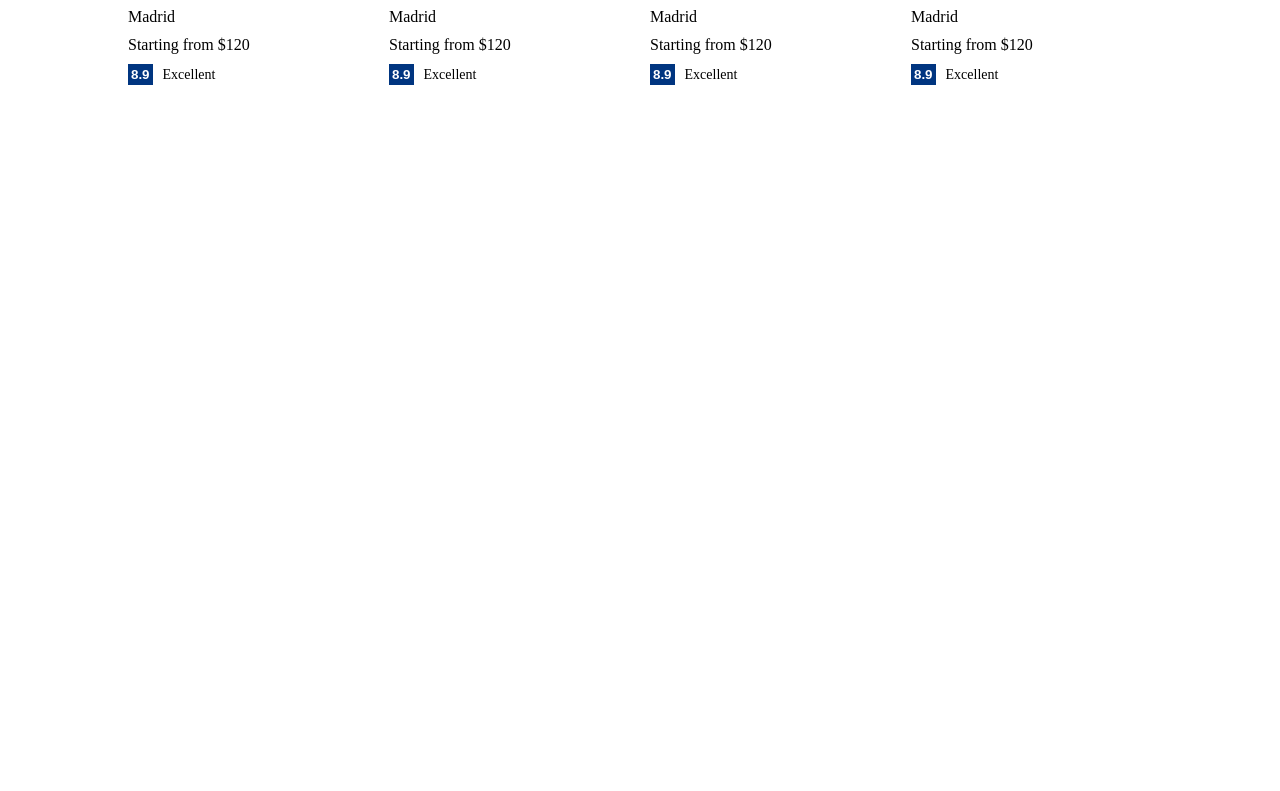
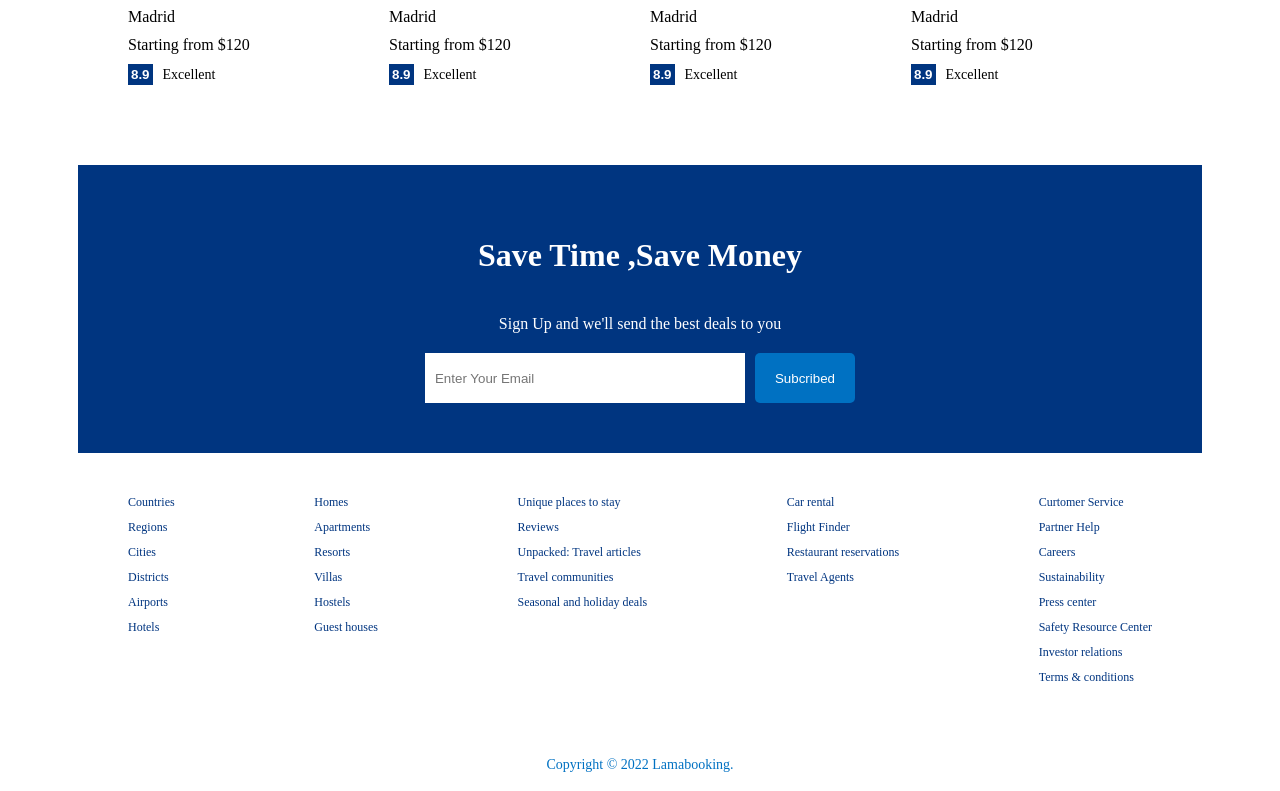
Before and after one commit to AAashik519/HotelBooking, a React (Create React App) app: page / in a window 1280 px wide. Shown: the part 1332-2123 px from the top of the page. Before the commit the page ends 1425 px from the top, so only its background shows below. Built offline with nearby package versions, Linux system fonts and the light colour scheme.

Commit message:
mail and footer design

```diff
--- /dev/null
+++ b/src/components/Footer/Footer.jsx
@@ -0,0 +1,52 @@
+import React from 'react'
+import './footer.css'
+const Footer = () => {
+  return (
+    <div className="footer">
+    <div className="fLists">
+      <ul className="fList">
+        <li className="fListItem">Countries</li>
+        <li className="fListItem">Regions</li>
+        <li className="fListItem">Cities</li>
+        <li className="fListItem">Districts</li>
+        <li className="fListItem">Airports</li>
+        <li className="fListItem">Hotels</li>
+      </ul>
+      <ul className="fList">
+        <li className="fListItem">Homes </li>
+        <li className="fListItem">Apartments </li>
+        <li className="fListItem">Resorts </li>
+        <li className="fListItem">Villas</li>
+        <li className="fListItem">Hostels</li>
+        <li className="fListItem">Guest houses</li>
+      </ul>
+      <ul className="fList">
+        <li className="fListItem">Unique places to stay </li>
+        <li className="fListItem">Reviews</li>
+        <li className="fListItem">Unpacked: Travel articles </li>
+        <li className="fListItem">Travel communities </li>
+        <li className="fListItem">Seasonal and holiday deals </li>
+      </ul>
+      <ul className="fList">
+        <li className="fListItem">Car rental </li>
+        <li className="fListItem">Flight Finder</li>
+        <li className="fListItem">Restaurant reservations </li>
+        <li className="fListItem">Travel Agents </li>
+      </ul>
+      <ul className="fList">
+        <li className="fListItem">Curtomer Service</li>
+        <li className="fListItem">Partner Help</li>
+        <li className="fListItem">Careers</li>
+        <li className="fListItem">Sustainability</li>
+        <li className="fListItem">Press center</li>
+        <li className="fListItem">Safety Resource Center</li>
+        <li className="fListItem">Investor relations</li>
+        <li className="fListItem">Terms & conditions</li>
+      </ul>
+    </div>
+    <div className="fText">Copyright © 2022 Lamabooking.</div>
+  </div>
+  )
+}
+
+export default Footer
--- /dev/null
+++ b/src/components/Footer/footer.css
@@ -0,0 +1,27 @@
+.footer{
+    width: 100%;
+    max-width: 1024px;
+    font-size: 12px;
+}
+.fLists{
+    width: 100%;
+    display: flex;
+    justify-content: space-between;
+    margin-bottom: 50px;
+}
+.fList{
+    list-style: none;
+    padding: 0;
+}
+.fListItem{
+    margin-bottom: 10px;
+    color: #003580;
+    cursor: pointer;
+}
+
+.fText{
+margin-bottom: 10px;
+text-align: center;
+font-size: 14px;
+color: #0071c2;
+}
--- /dev/null
+++ b/src/components/MailList/MailList.jsx
@@ -0,0 +1,16 @@
+import React from 'react'
+import './mailList.css'
+const MailList = () => {
+  return (
+    <div className='mailList'>
+      <h1 className="mailTitle">Save Time ,Save Money</h1>
+      <span className='mailDesc'>Sign Up and we'll send the best deals to you</span>
+      <div className="mailInputContainer">
+        <input type="text" placeholder='Enter Your Email' />
+        <button> Subcribed</button>
+      </div>
+    </div>
+  )
+}
+
+export default MailList
--- /dev/null
+++ b/src/components/MailList/mailList.css
@@ -0,0 +1,34 @@
+.mailList{
+    width: 100%;
+    max-width: 1024px;
+    display: flex;
+    align-items: center;
+    flex-direction: column;
+    gap: 20px;
+    color: #fff;
+    background-color: #003580;
+    margin-top: 50px;
+    padding: 50px;
+}
+.mailTitle{
+
+}
+.mailInputContainer > input{
+    width: 300px;
+    height: 30px;
+    padding: 10px;
+    border: none;
+    outline: none;
+    margin-right: 10px;
+}
+.mailInputContainer >button{
+    height: 50px;
+    background-color: #0071c2;
+    color: #fff;
+    font-weight: 500;
+    border: none;
+    outline: none;
+    padding: 0 20px;
+    border-radius: 5px;
+    cursor: pointer;
+}
--- a/src/pages/Home/Home.jsx
+++ b/src/pages/Home/Home.jsx
@@ -5,6 +5,8 @@
 import Nabvar from '../../components/Navbar/Nabvar'
 import Property from '../../components/Property/Property'
 import FeaturedProperties from '../../components/FeaturedProperties/FeaturedProperties'
+import MailList from '../../components/MailList/MailList'
+import Footer from '../../components/Footer/Footer'
 
 const Home = () => {
   return (
@@ -17,6 +19,8 @@
         <Property />
         <h1 className='homeTitle'> Gomes guests love</h1>
           <FeaturedProperties />
+          <MailList />
+          <Footer />
 
       </div>
     </div>
```
